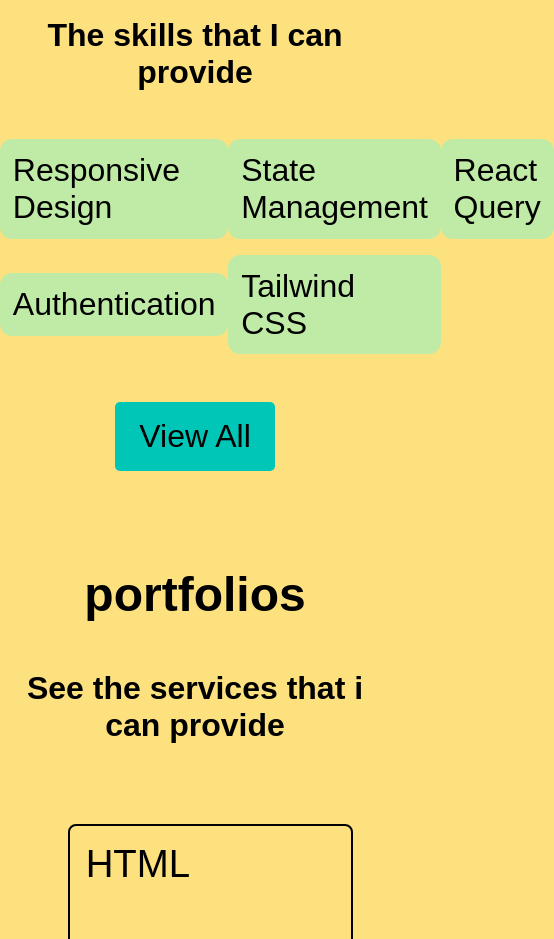
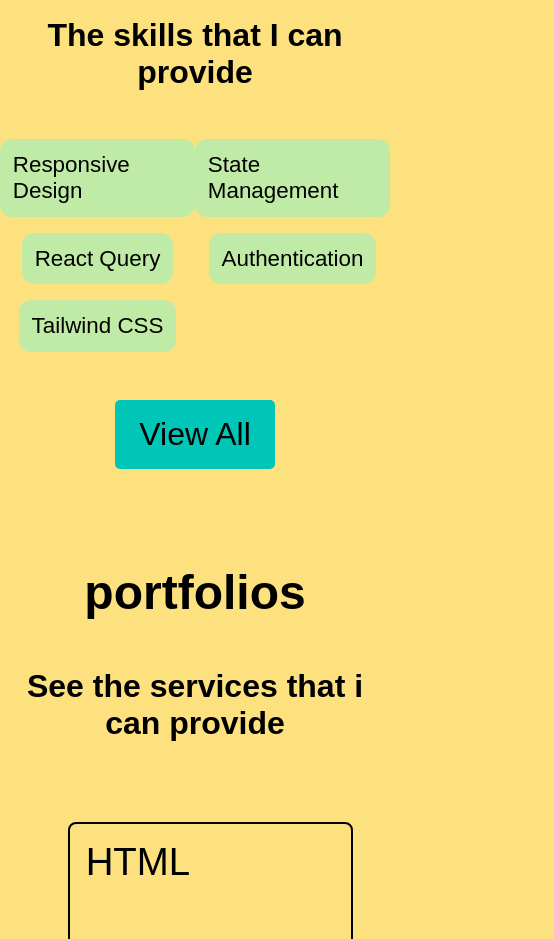
Before and after one commit to mahdisolgi1/portfolio-page, a React (Vite) app: page /home in a window 390 px wide. Shown: the part 1780-2719 px from the top of the page, 554 px wide, since content can reach past the window. Built offline with nearby package versions, Linux system fonts and the light colour scheme.

Commit message:
styles(Skills): update css styles

```diff
--- a/src/components/Skills.module.css
+++ b/src/components/Skills.module.css
@@ -30,17 +30,7 @@
   font-weight: 600;
   margin-bottom: 3rem;
 }
-@media (max-width: 80rem) {
-  .skills {
-    display: grid;
-    grid-template-columns: repeat(4, 1fr);
-    justify-items: center;
-    align-items: center;
-    align-content: space-between;
-    justify-content: space-around;
-  }
-}
-@media (max-width: 67rem) {
+@media (max-width: 77rem) {
   .skills {
     display: grid;
     grid-template-columns: repeat(3, 1fr);
@@ -49,8 +39,22 @@
     align-content: space-between;
     justify-content: space-around;
   }
-
   .skill {
     font-size: 2rem;
   }
 }
+@media (max-width: 67rem) {
+  .skills {
+    display: grid;
+    grid-template-columns: repeat(2, 1fr);
+    justify-items: center;
+    align-items: center;
+    align-content: space-between;
+    justify-content: space-around;
+  }
+
+  .skill {
+    font-size: medium;
+    font-size: 1.4rem;
+  }
+}
```
